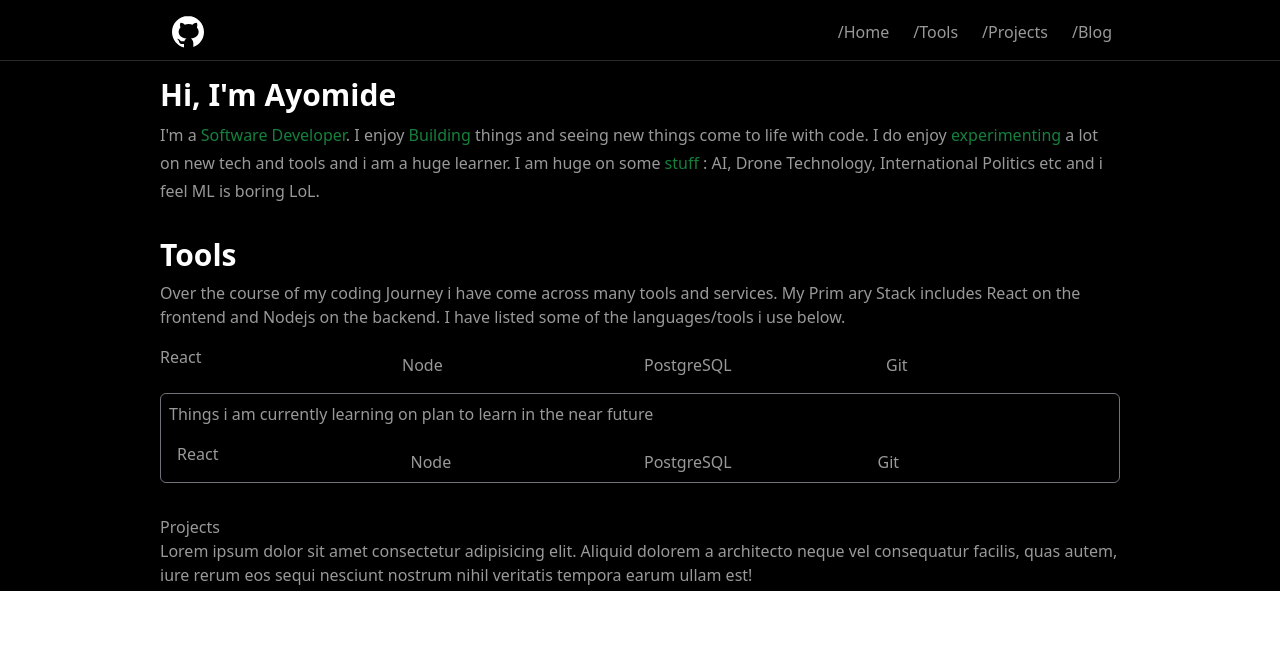
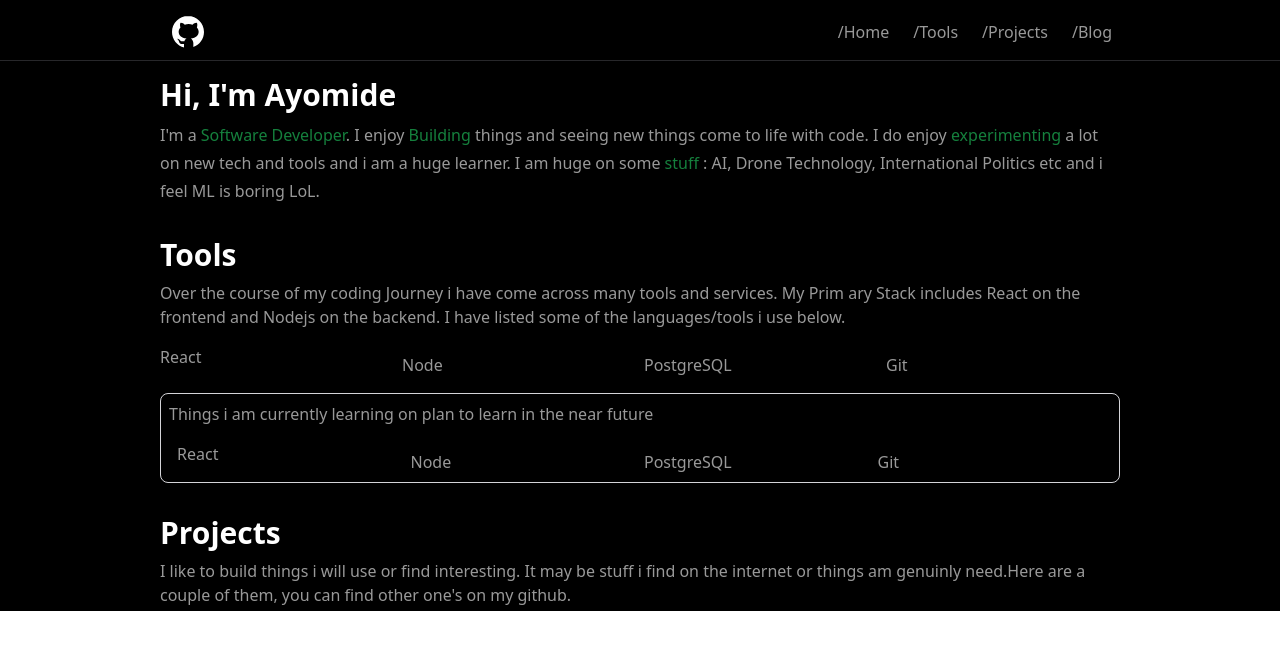
Before and after one commit to Ayothegod/portfolio, a Next.js app: page / in a window 1280 px wide. Shown: the top 650 px of the page. Built offline with nearby package versions, Linux system fonts and the light colour scheme.

Commit message:
build: add projects desc

```diff
--- a/pages/index.js
+++ b/pages/index.js
@@ -1,5 +1,6 @@
 import Header from "@/components/Header";
 import Head from "next/head";
+import Link from "next/link";
 
 export default function Home() {
   return (
@@ -56,7 +57,7 @@ export default function Home() {
                 <h3>Git</h3>
               </div>
             </aside>
-            <aside className="w-full border rounded-md border-zinc-500 p-2 mt-4">
+            <aside className="w-full border rounded-lg border-zinc-300 p-2 mt-4">
               <p>
                  Things i am currently learning on plan to learn in the
                 near future
@@ -79,12 +80,9 @@ export default function Home() {
           </section>
 
           <section id="projects" className="max-w-[60rem] mx-auto mt-8">
-            Projects
-            <p>
-              Lorem ipsum dolor sit amet consectetur adipisicing elit. Aliquid
-              dolorem a architecto neque vel consequatur facilis, quas autem,
-              iure rerum eos sequi nesciunt nostrum nihil veritatis tempora
-              earum ullam est!
+            <h2 className="font-bold text-white text-3xl mb-2">Projects</h2>
+            <p className="flex">
+              I like to build things i will use or find interesting. It may be stuff i find on the internet or things am genuinly need.Here are a couple of them, you can find other one&apos;s on my github.
             </p>
           </section>
         </main>
```
Also changed, not shown: assets/Screenshot (155).png (added).
